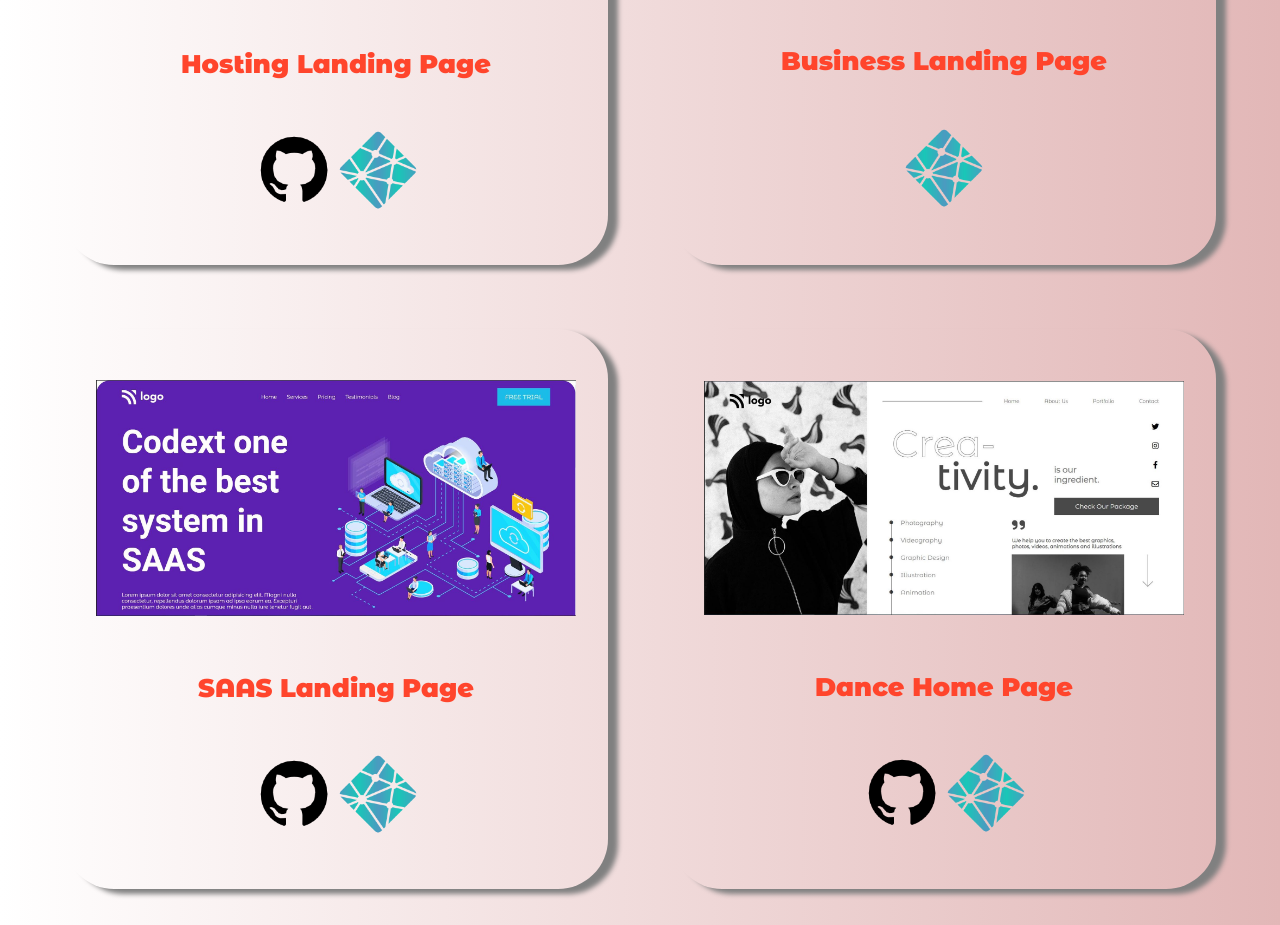
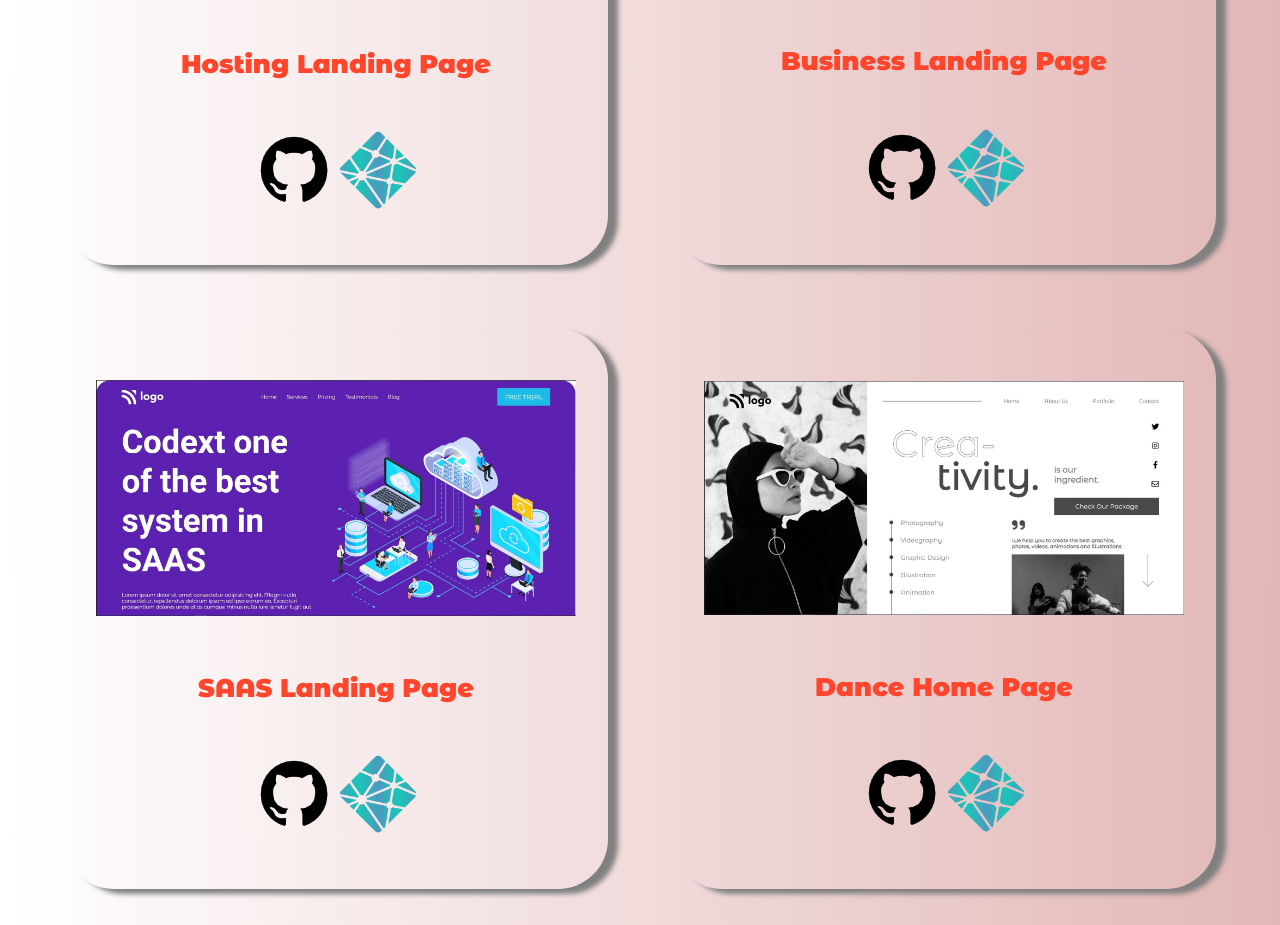
Before and after one commit to manikD1/MyPortfolio, a plain HTML site: page index.html in a window 1280 px wide. Shown: the part 7042-7967 px from the top of the page. Drawn offline with Linux system fonts and the light colour scheme.

Commit message:
Edited index.html as it missed an icon

```diff
--- a/index.html
+++ b/index.html
@@ -195,7 +195,7 @@
                 </div>
                 <h3>Business Landing Page</h3>
                 <div class="box-links">
-                    <a href="https://github.com/manikD1/Live-Project-12-Business-Landing-Page" alt=""></a>
+                    <a href="https://github.com/manikD1/Live-Project-12-Business-Landing-Page"><img src="./images/github.png" alt=""></a>
                     <a href="https://live-proj-12-fullstackjsbootcamp.netlify.app/"><img src="./images/netlify.png" alt=""></a>
                 </div>
             </div>
```
